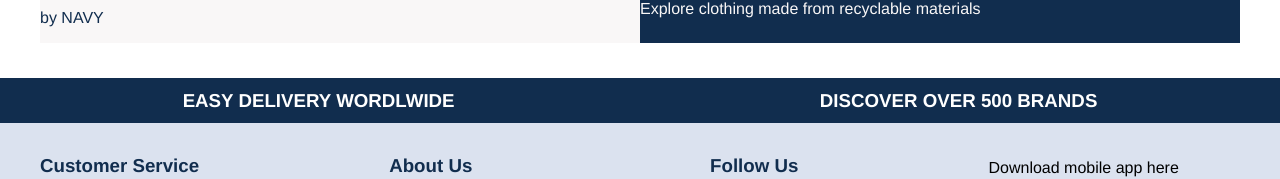
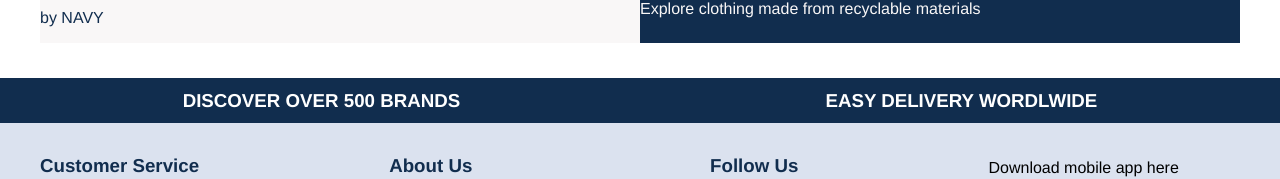
Before and after one commit to salmonsashimi/onlinestore, a Next.js app: page / in a window 1280 px wide. Shown: the part 1398-1577 px from the top of the page. Built offline with nearby package versions, Linux system fonts and the light colour scheme.

Commit message:
changed info content

```diff
--- a/src/components/indexComponents/InfoBar.js
+++ b/src/components/indexComponents/InfoBar.js
@@ -1,7 +1,7 @@
 const InfoBar = () => (
     <div className='infoBar'>
+        <h3 className='infoBar__text'>DISCOVER OVER 500 BRANDS</h3>
         <h3 className='infoBar__text'>EASY DELIVERY WORDLWIDE</h3>
-        <h3 className='infoBar__text'>DISCOVER OVER 500 BRANDS</h3>
     </div>
 )
 
```
